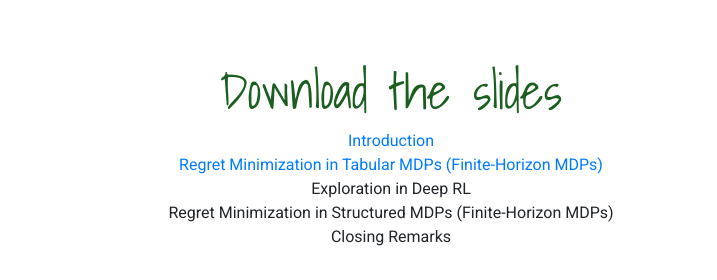
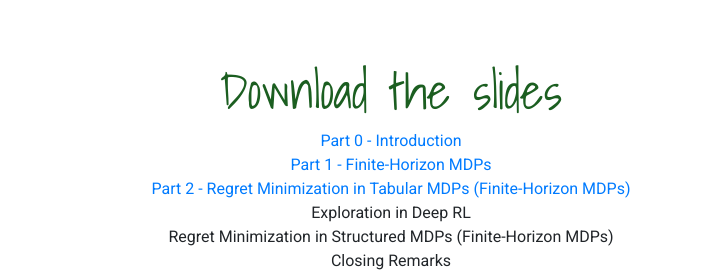
Before and after one commit to rlgammazero/rlgammazero.github.io, a plain HTML site: page index.html in a window 1280 px wide. Shown: the part 947-1227 px from the top of the page, 439-1156 px from the left. Drawn offline with nearby package versions, Linux system fonts and the light colour scheme; some packages are replaced by stand-ins of ours.

Commit message:
Added part 2

```diff
--- a/index.html
+++ b/index.html
@@ -108,8 +108,9 @@
         <h1 style="color: #1b5e20; font-family: 'Shadows Into Light', cursive;
         font-size: 50px;">Download the slides</h1>
 
-        <p style="margin-bottom:0px"><a href='./docs/2020_AAAI_tut_part0.pdf'>Introduction</a></p>
-        <p style="margin-bottom:0px"><a href='./docs/2020_AAAI_tut_part1.pdf'>Regret Minimization in Tabular MDPs (Finite-Horizon MDPs)</a></p>
+        <p style="margin-bottom:0px"><a href='./docs/2020_AAAI_tut_part0.pdf'>Part 0 - Introduction</a></p>
+        <p style="margin-bottom:0px"><a href='./docs/2020_AAAI_tut_part1.pdf'>Part 1 - Finite-Horizon MDPs</a></p>
+        <p style="margin-bottom:0px"><a href='./docs/2020_AAAI_tut_part2.pdf'>Part 2 - Regret Minimization in Tabular MDPs (Finite-Horizon MDPs)</a></p>
         <p style="margin-bottom:0px">Exploration in Deep RL</p>
         <p style="margin-bottom:0px">Regret Minimization in Structured MDPs (Finite-Horizon MDPs)</p>
         <p style="margin-bottom:0px">Closing Remarks</p>
```
Also changed, not shown: 1 other file.
